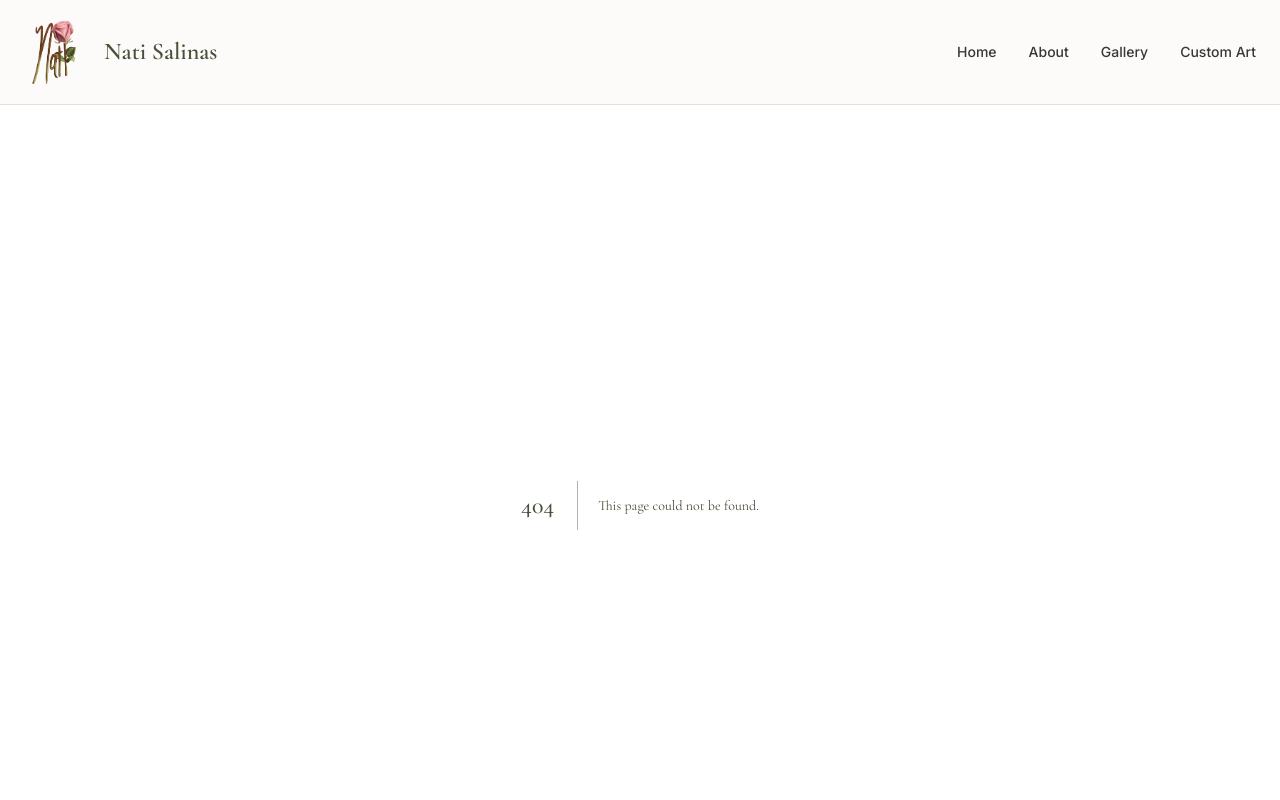
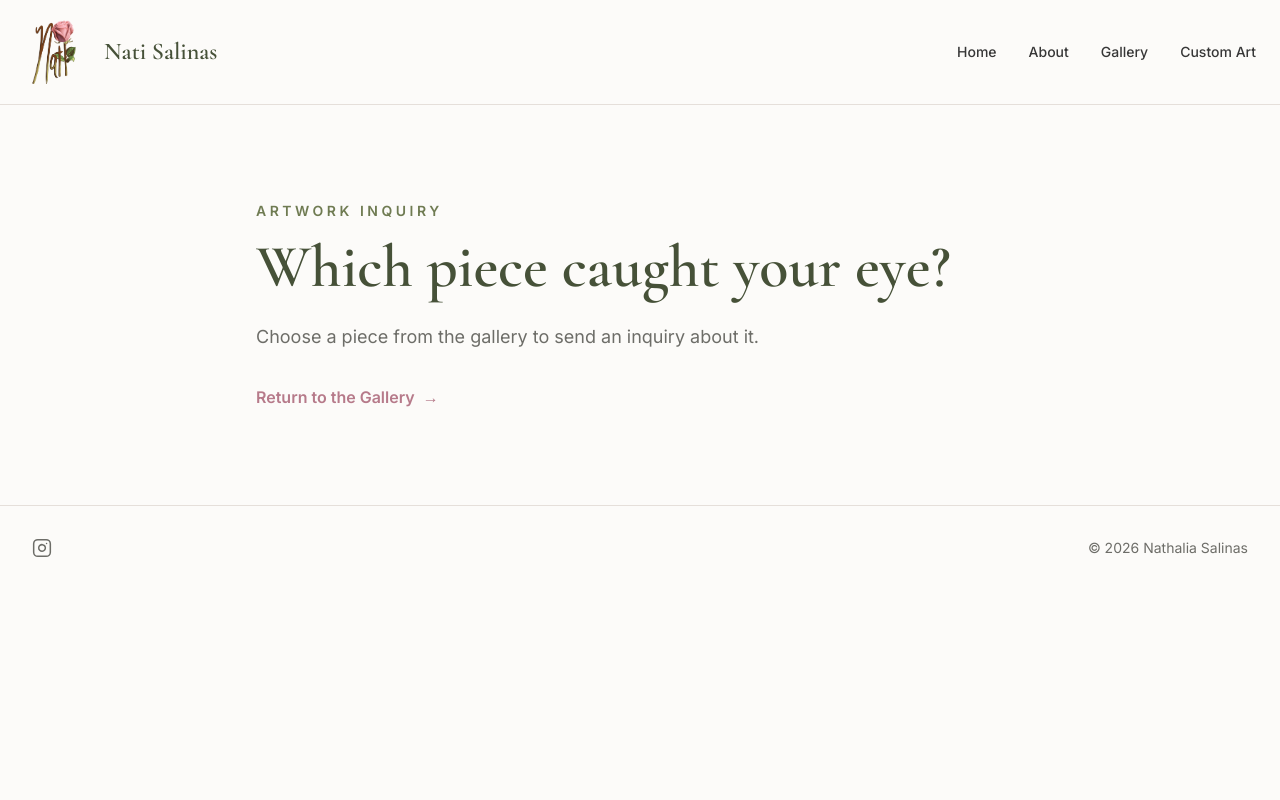
Before and after one commit to natsalinas/nats_artpage, a Next.js app: page /inquire in a window 1280 px wide. Before the commit this address had no page. Shown: the top 800 px of the page. Built offline with nearby package versions, Linux system fonts and the light colour scheme.

Commit message:
Add artwork inquiry page

```diff
--- /dev/null
+++ b/app/inquire/page.tsx
@@ -0,0 +1,60 @@
+import Link from "next/link";
+import { ArtworkInquiryForm } from "@/components/ArtworkInquiryForm";
+
+type ArtworkInquiryPageProps = {
+  searchParams: Promise<{
+    artwork?: string;
+  }>;
+};
+
+export default async function ArtworkInquiryPage({
+  searchParams,
+}: ArtworkInquiryPageProps) {
+  const { artwork } = await searchParams;
+  const artworkTitle = artwork?.trim();
+
+  if (!artworkTitle) {
+    return (
+      <main className="px-6 py-16 sm:py-20 lg:px-8 lg:py-24">
+        <div className="mx-auto max-w-3xl">
+          <p className="text-sm font-semibold uppercase tracking-[0.25em] text-olive">
+            Artwork Inquiry
+          </p>
+          <h1 className="mt-4 font-heading text-5xl font-semibold text-olive-dark sm:text-6xl">
+            Which piece caught your eye?
+          </h1>
+          <p className="mt-6 text-lg leading-8 text-muted-foreground">
+            Choose a piece from the gallery to send an inquiry about it.
+          </p>
+          <Link
+            href="/gallery"
+            className="mt-8 inline-flex items-center font-semibold text-rose-dark transition-colors hover:text-rose"
+          >
+            Return to the Gallery
+            <span aria-hidden="true" className="ml-2">→</span>
+          </Link>
+        </div>
+      </main>
+    );
+  }
+
+  return (
+    <main className="px-6 py-16 sm:py-20 lg:px-8 lg:py-24">
+      <div className="mx-auto max-w-3xl">
+        <p className="text-sm font-semibold uppercase tracking-[0.25em] text-olive">
+          Artwork Inquiry
+        </p>
+
+        <h1 className="mt-4 font-heading text-5xl font-semibold text-olive-dark sm:text-6xl">
+          Interested in {artworkTitle}?
+        </h1>
+
+        <p className="mt-6 text-lg leading-8 text-muted-foreground">
+          Have a question about this piece? Send me a message below and I&apos;ll get back to you.
+        </p>
+
+        <ArtworkInquiryForm artwork={artworkTitle} />
+      </div>
+    </main>
+  );
+}
```
